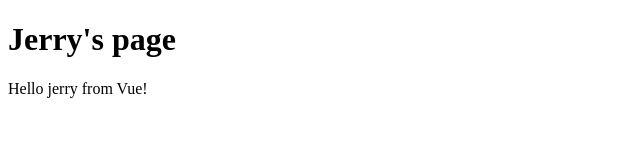
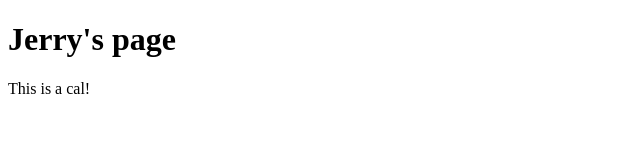
Before and after one commit to jerryguo255/LearnVue.js, a plain HTML site: page index.html in a window 1280 px wide. Shown: the full height of the page, 0-640 px from the left. Drawn offline with nearby package versions, Linux system fonts and the light colour scheme.

Commit message:
init calculator

```diff
--- a/index.html
+++ b/index.html
@@ -19,7 +19,7 @@
     var app = new Vue({
         el: '#app',
         data: {
-            message: 'Hello jerry from Vue!'
+            message: 'This is a cal!'
         }
     })
 </script>
```
